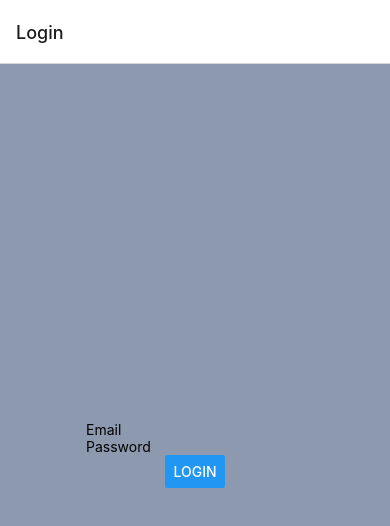
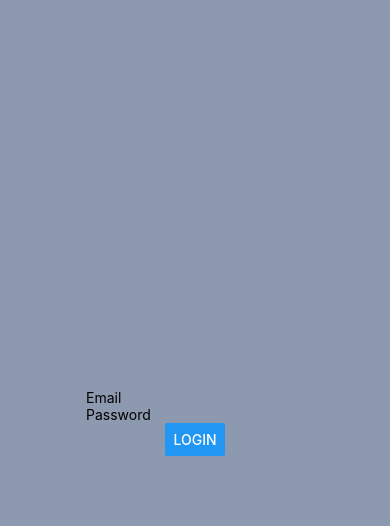
Before and after one commit to DanielSledz03/youtube-learn, a React Native app: screen / in a window 390 px wide. Shown: the top 526 px of the page. Built offline with nearby package versions, Linux system fonts and the light colour scheme.

Commit message:
init: navigation settings

```diff
--- a/App.tsx
+++ b/App.tsx
@@ -3,13 +3,14 @@ import { View, Text } from "react-native";
 import { NavigationContainer } from "@react-navigation/native";
 import { createNativeStackNavigator } from "@react-navigation/native-stack";
 import LoginScreen from "./src/screens/Login";
+import screenOptions from "./src/navigation/screenOption";
 
 const Stack = createNativeStackNavigator();
 
 function App() {
   return (
     <NavigationContainer>
-      <Stack.Navigator>
+      <Stack.Navigator screenOptions={screenOptions}>
         <Stack.Screen name="Login" component={LoginScreen} />
       </Stack.Navigator>
     </NavigationContainer>
--- /dev/null
+++ b/src/navigation/screenOption.ts
@@ -0,0 +1,7 @@
+import { NativeStackNavigationOptions } from "@react-navigation/native-stack";
+
+const screenOptions: NativeStackNavigationOptions = {
+  headerShown: false,
+};
+
+export default screenOptions;
```
